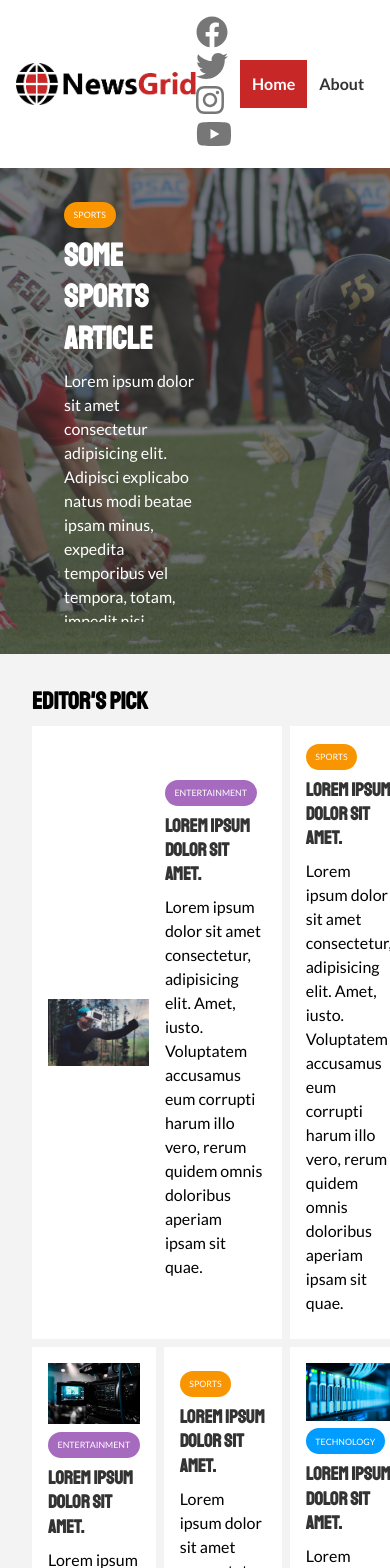
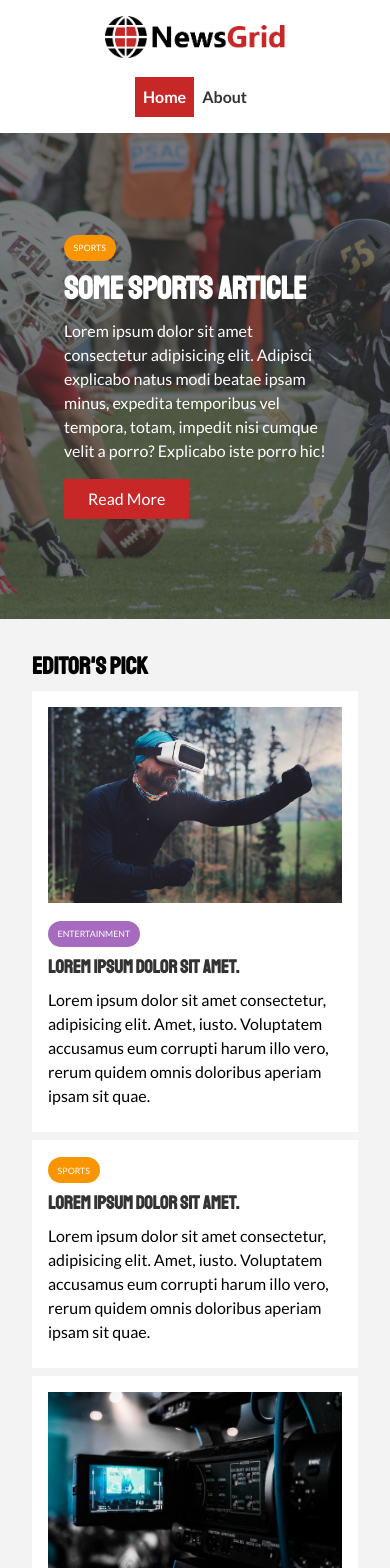
Before and after one commit to denimcouch/newsgrid, a React (Create React App) app: page / in a window 390 px wide. Shown: the top 1568 px of the page. Built offline with nearby package versions, Linux system fonts and the light colour scheme.

Commit message:
responsive design finished

```diff
--- a/src/App.css
+++ b/src/App.css
@@ -326,3 +326,103 @@ h1, h2, h3, h4, h5, h6 {
 #main-footer .footer-container input[type='submit'] {
   width: 90%;
 }
+
+/* Respond to Mobile Devices */
+@media(max-width: 768px) and (min-width: 501px) {
+  #main-nav .social {
+    display: none;
+  }
+
+  #main-nav .container {
+    grid-template-columns: 1fr;
+    grid-gap: 1.2rem;
+  }
+
+  #main-nav .container ul,
+  #main-nav .container .logo {
+    justify-self: center;
+  }
+
+  #main-nav .container ul li {
+    padding: 0.50rem;
+  }
+
+  #home-articles .articles-container {
+    grid-template-columns: repeat(2, 1fr);
+  }
+
+  #home-articles .articles-container h3:hover {
+    text-decoration: underline;
+  }
+
+  #home-articles .articles-container > *:first-child,
+  #home-articles .articles-container > *:last-child {
+    grid-template-columns: 1fr;
+    grid-column: 1;
+  }
+}
+
+@media(max-width: 500px) {
+
+  #main-nav .social {
+    display: none;
+  }
+
+  #main-nav .container {
+    grid-template-columns: 1fr;
+    grid-gap: 1.2rem;
+  }
+
+  #main-nav .container ul,
+  #main-nav .container .logo {
+    justify-self: center;
+  }
+
+  #main-nav .container ul li {
+    padding: 0.50rem;
+  }
+
+  #home-articles .articles-container > *:first-child,
+  #home-articles .articles-container > *:last-child {
+    grid-template-columns: 1fr;
+    grid-column: 1;
+  }
+
+  /* Stack Grid Items */
+  #showcase {
+    height: 100%;
+  }
+
+  #showcase .showcase-container,
+  #home-articles .articles-container,
+  #main-footer .footer-container {
+    grid-template-columns: 1fr;
+  }
+
+  #home-articles .articles-container h3:hover {
+    text-decoration: underline;
+  }
+
+  #main-footer .footer-container > *:last-child {
+    grid-column: 1;
+  }
+
+  #main-footer .footer-container > *:first-child,
+  #main-footer .footer-container > *:nth-child(2) {
+    border-bottom: #444 dotted 1px;
+    padding-bottom: 1rem;
+  }
+
+  .page-container {
+    grid-template-columns: 1fr;
+    text-align: center;
+  }
+
+  .page-container > *:first-child {
+    grid-row: 1;
+  }
+
+  .l-heading {
+    font-size: 2rem;
+  }
+}
```
Also changed, not shown: src/containers/AboutPageContainer 2.jsx (added), 1 other file (tests, documents, lock files or other folders).
